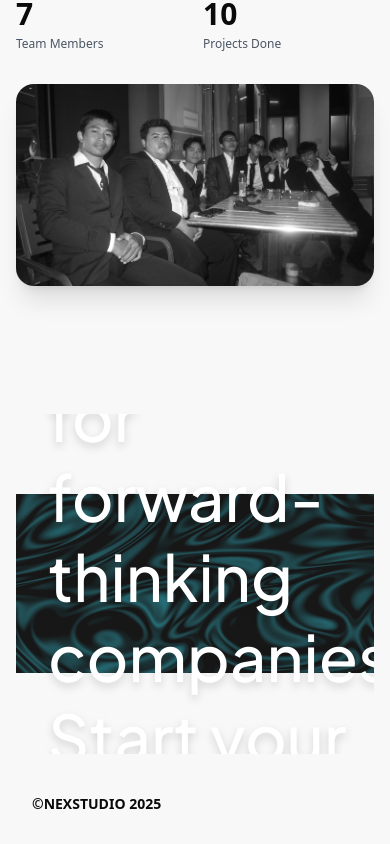
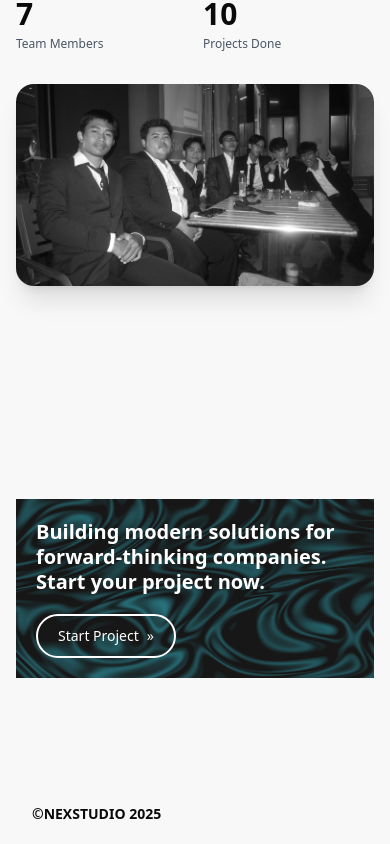
Before and after one commit to Nexthrive/CompanyProfile, a Next.js app: page / in a window 390 px wide. Shown: the part 4020-4864 px from the top of the page. Built offline with nearby package versions, Linux system fonts and the light colour scheme.

Commit message:
feat: improve action card responsiveness and text sizing

```diff
--- a/src/app/components/card/ActionCard.tsx
+++ b/src/app/components/card/ActionCard.tsx
@@ -2,21 +2,17 @@ import FluidBackground from "../FluidBackground";
 
 export default function ActionCard() {
   return (
-    <div className="relative rounded-[32px] overflow-hidden w-full min-h-[340px] md:min-h-[420px] flex items-center justify-center">
+    <div className="relative rounded-2xl md:rounded-3xl lg:rounded-[32px] overflow-hidden w-full min-h-[350px] sm:min-h-[380px] md:min-h-[420px] lg:min-h-[480px] flex items-center justify-center">
       {/* Fluid background */}
       <FluidBackground />
       {/* Overlay content */}
-      <div className="absolute inset-0 flex flex-col justify-center items-start px-8 md:px-16 z-10">
-        <h2 className="text-white text-h3 font-semibold  mb-8 leading-tight drop-shadow-lg">
-          Building modern solutions for
-          <br />
-          forward-thinking companies.
-          <br />
-          Start your project now.
+      <div className="absolute inset-0 flex flex-col justify-center items-start px-5 sm:px-8 md:px-12 lg:px-16 py-8 z-10">
+        <h2 className="text-white text-xl sm:text-2xl md:text-3xl lg:text-4xl xl:text-h3 font-semibold mb-5 sm:mb-6 md:mb-8 leading-tight drop-shadow-lg max-w-full lg:max-w-3xl">
+          Building modern solutions for forward-thinking companies. Start your project now.
         </h2>
-        <button className="mt-2 px-6 py-3 border-2 border-white rounded-full text-white text-lg font-medium bg-transparent hover:bg-white hover:text-black transition-colors flex items-center gap-2">
+        <button className="px-5 sm:px-6 md:px-8 py-2.5 sm:py-3 border-2 border-white rounded-full text-white text-sm sm:text-base md:text-lg font-medium bg-transparent hover:bg-white hover:text-black transition-colors flex items-center gap-2 whitespace-nowrap">
           Start Project
-          <span className="ml-2">&raquo;</span>
+          <span>&raquo;</span>
         </button>
       </div>
     </div>
```
